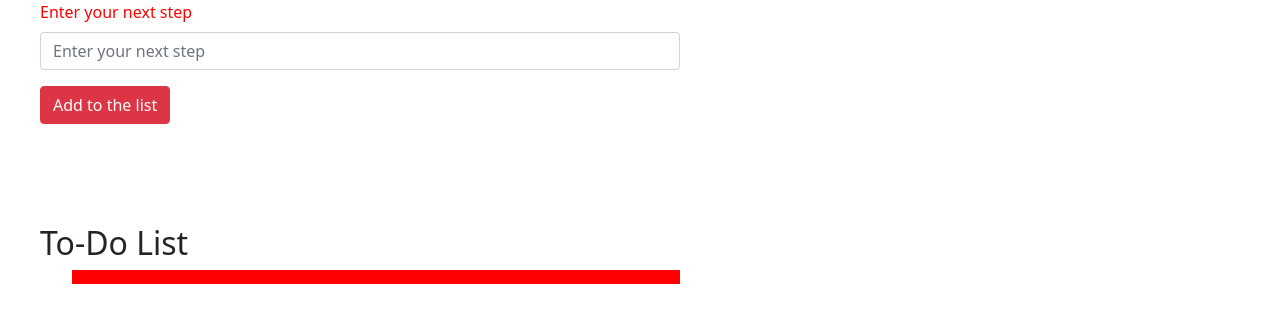
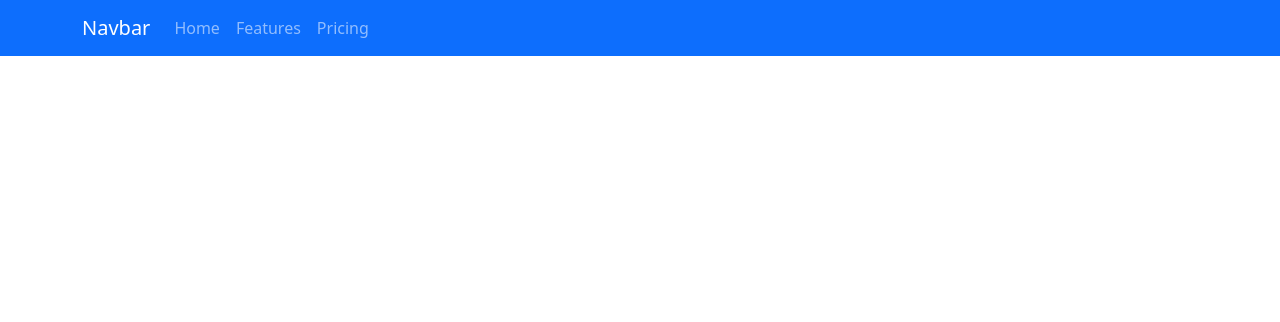
Before and after one commit to otmaneeee/otmaneReact, a React (Create React App) app: page /login in a window 1280 px wide. Shown: the top 322 px of the page. Built offline with nearby package versions, Linux system fonts and the light colour scheme.

Commit message:
CustomNavBar

```diff
--- a/src/App.js
+++ b/src/App.js
@@ -12,11 +12,13 @@
   Route,
   Link
 } from "react-router-dom";
-import ToDo from "./containers/ToDoList"
+import ToDo from "./containers/ToDoList";
+import CustomNavBar from "./components/CustomNavBar";
 const App = () => {
   return (
     <div>
-      <ToDo/>
+      <CustomNavBar/>
+      {/* <ToDo/> */}
     {/* <Router>
       <Switch>
           <Route path="/login">
--- /dev/null
+++ b/src/components/CustomNavBar/index.jsx
@@ -0,0 +1,20 @@
+import {Navbar} from "react-bootstrap";
+import { Nav } from "react-bootstrap";
+import { Container } from "react-bootstrap";
+const index = () => {
+    return(
+        <Navbar bg="primary" variant="dark">
+    <Container>
+    <Navbar.Brand href="#home">Navbar</Navbar.Brand>
+    <Nav className="me-auto">
+      <Nav.Link href="#home">Home</Nav.Link>
+      <Nav.Link href="#features">Features</Nav.Link>
+      <Nav.Link href="#pricing">Pricing</Nav.Link>
+    </Nav>
+    </Container>
+  </Navbar>
+    )
+
+}
+
+export default index;
```
